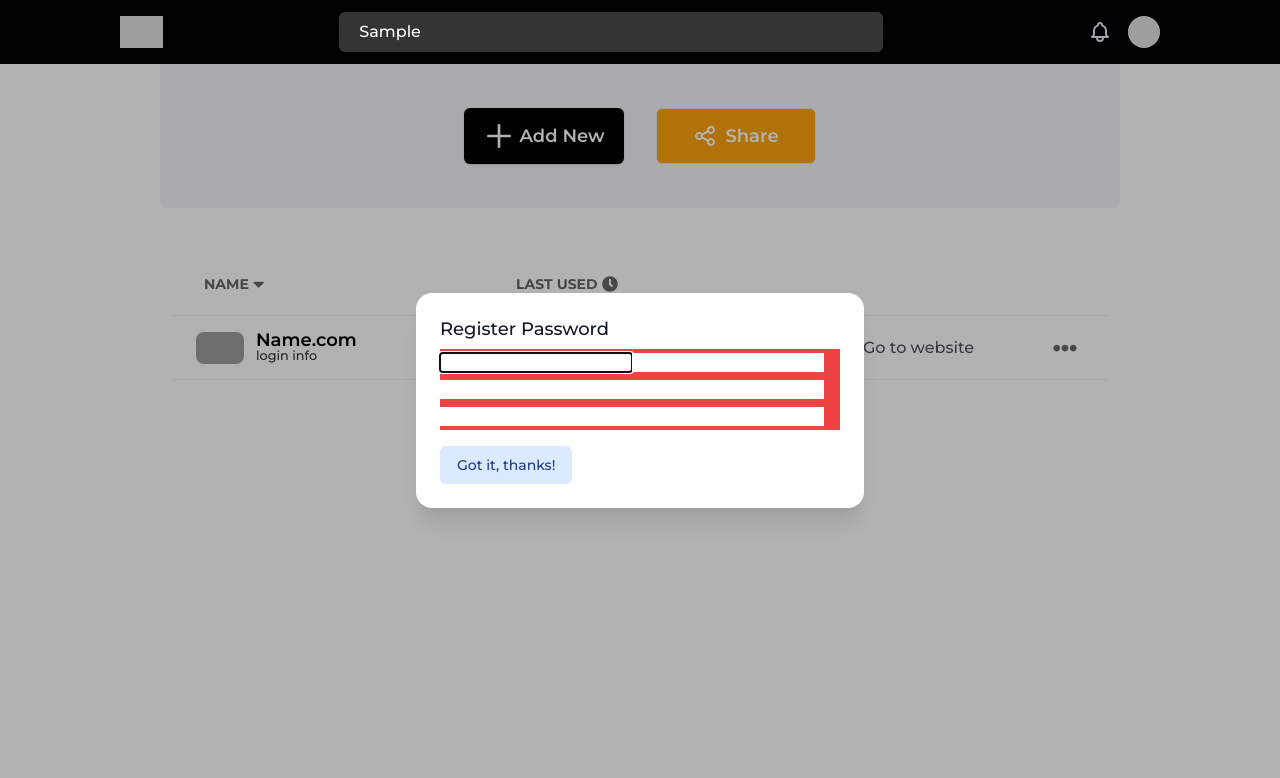
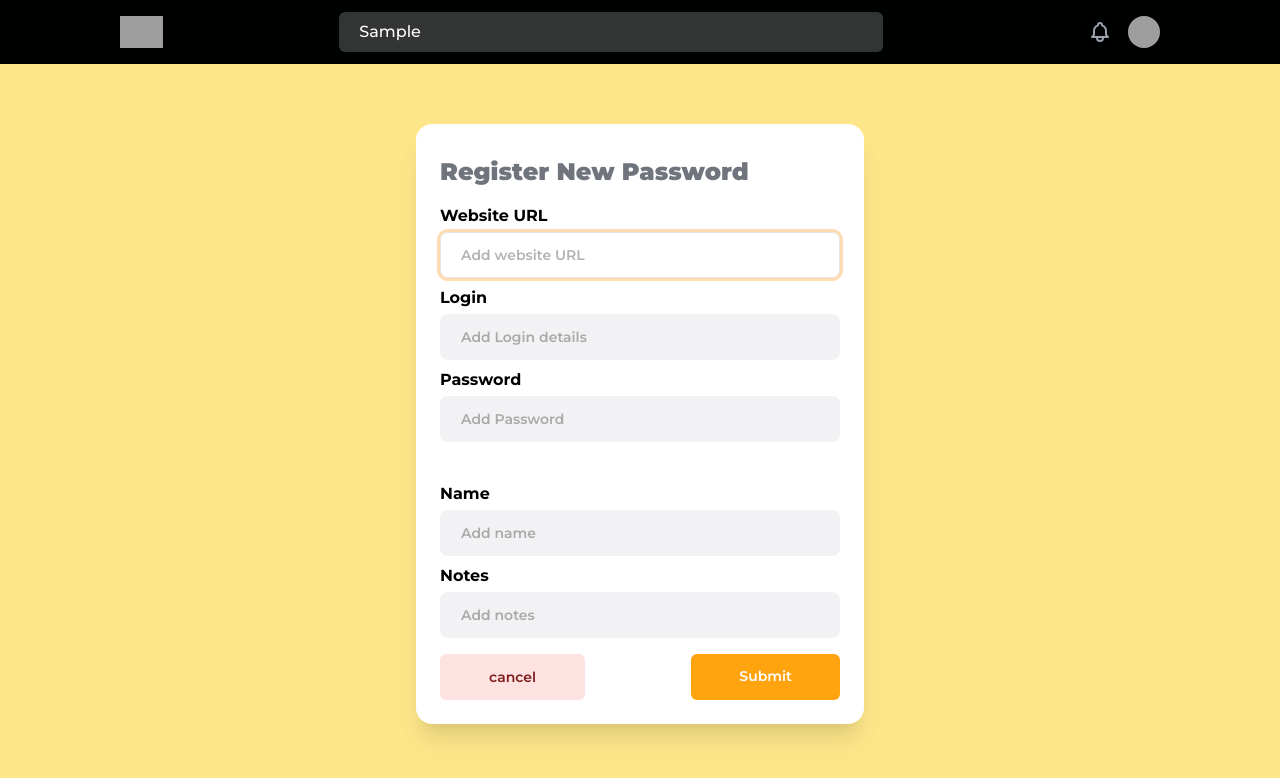
Before and after one commit to priyanshu-kun/Password-Manager, a React (Create React App) app in the folder client/: page / in a window 1280 px wide. Both pictures are taken after typing "Sample" into the empty fields and a click on the button "Add New". Shown: the top 778 px of the page. Built offline with nearby package versions, Linux system fonts and the light colour scheme; grey boxes are pictures that could not be loaded.

Commit message:
complete add new password popup

```diff
--- a/client/src/App.css
+++ b/client/src/App.css
@@ -165,4 +165,22 @@ table {
 
 .hover-ele:hover {
     border: 1px solid rgba(0, 0, 0, 0.1);
+    /* border: 1px solid ; */
 }
+
+.custom-hover-class {
+    border: 1px solid transparent;
+    /* font-size: ; */
+}
+
+.custom-hover-class::placeholder {
+    color: rgba(0, 0, 0, 0.3);
+}
+
+.custom-hover-class:hover,
+.custom-hover-class:focus {
+    transition: all 0.2s ease;
+    background: none;
+    border: 1px solid rgba(0, 0, 0, 0.1);
+    box-shadow: 0 0 0 3px #ff88004d;
+}
--- a/client/src/components/ActionContainer/ActionContainer.jsx
+++ b/client/src/components/ActionContainer/ActionContainer.jsx
@@ -23,13 +23,13 @@ function ActionContainer() {
             <div className="md:container-lg p-3 w-3/4 h-36 rounded-b-lg bg-gray-100 fixed top-16 left-1/2 transform -translate-x-2/4 grid place-items-center z-2">
                 <div className="flex relative z-999">
                     <button onClick={openModal} className="mr-4 w-40 rounded-md h-14 bg-black text-white font-semibold text-lg flex justify-center items-center outline-none shadow hover:opacity-60 transition duration-200"><PlusIcon className="w-8 h-8 mr-1" />Add New</button>
-                    <button className="ml-4 w-40 rounded-md h-14 bg-accent text-white font-semibold text-lg flex justify-center items-center outline-none border hover:opacity-60 transition duration-200"><ShareIcon className="w-6 h-6 mr-2" />Share</button>
+                    <button className="ml-4 w-40 rounded-md h-14 bg-accent text-white font-semibold text-lg flex justify-center items-center outline-none border hover:opacity-60 transition duration-200 opacity-30 pointer-events-none cursor-not-allowed"><ShareIcon className="w-6 h-6 mr-2" />Share</button>
                 </div>
                 <Transition show={open} as={Fragment}>
                     <Dialog
                         as="div"
-                        style={{ background: "rgba(0,0,0,0.3)" }}
-                        className="fixed inset-0 z-10 overflow-y-auto"
+                        // style={{ background: "rgba(0,0,0,0.3)" }}
+                        className="fixed inset-0 z-10 bg-yellow-200 overflow-y-auto"
                         initialFocus={cancelButtonRef}
                         static
                         open={open}
@@ -64,31 +64,54 @@ function ActionContainer() {
                                 leaveFrom="opacity-100 scale-100"
                                 leaveTo="opacity-0 scale-95"
                             >
-                                <div className="inline-block w-full max-w-md p-6 my-8 overflow-hidden text-left align-middle transition-all transform bg-white shadow-xl rounded-2xl">
+                                <div className="inline-block w-full max-w-md p-6 my-8 overflow-hidden text-left align-middle transition-all transform bg-white shadow-xl rounded-2xl mt-20">
                                     <Dialog.Title
                                         as="h3"
-                                        className="text-lg font-medium leading-6 text-gray-900"
+                                        className="text-2xl opacity-60 my-3 font-black leading-6 text-gray-900"
                                     >
-                                        Register Password
+                                        Register New Password
                 </Dialog.Title>
-                                    <div className="mt-2 w-full flex justify-center bg-red-500">
-                                        <form>
-                                            <input className="my-1" type="text" />
-                                            <input className="my-1" type="text" />
-                                            <input className="my-1" type="text" />
-                                            <input className="my-1" type="text" />
-                                            <input className="my-1" type="text" />
-                                            <input className="my-1" type="text" />
+                                    <div className="mt-2 w-full flex justify-center">
+                                        <form className="w-full">
+                                            <label className="block mt-2 w-full" htmlFor="websiteURL">
+                                                <p className="mb-1 font-bold text-base">Website URL</p>
+                                                <input className="w-full font-semibold text-sm rounded-lg py-3 px-5 bg-input_bg outline-none custom-hover-class" type="text" placeholder="Add website URL" id="websiteURL" />
+                                            </label>
+                                            <label className="block mt-2 w-full" htmlFor="login">
+                                                <p className="mb-1 font-bold text-base">Login</p>
+                                                <input className="w-full font-semibold text-sm rounded-lg py-3 px-5 bg-input_bg outline-none custom-hover-class" type="text" placeholder="Add Login details" id="login" />
+                                            </label>
+                                            <label className="block mt-2 w-full" htmlFor="password">
+                                                <p className="mb-1 font-bold text-base">Password</p>
+                                                <input className="w-full font-semibold text-sm rounded-lg py-3 px-5 bg-input_bg outline-none custom-hover-class" type="text" placeholder="Add Password" id="password" />
+                                            </label>
+                                            <br />
+                                            <br />
+                                            <label className="block mt-2 w-full" htmlFor="name">
+                                                <p className="mb-1 font-bold text-base">Name</p>
+                                                <input className="w-full font-semibold text-sm rounded-lg py-3 px-5 bg-input_bg outline-none custom-hover-class" type="text" placeholder="Add name" id="name" />
+                                            </label>
+                                            <label className="block mt-2 w-full" htmlFor="notes">
+                                                <p className="mb-1 font-bold text-base">Notes</p>
+                                                <input className="w-full font-semibold text-sm rounded-lg py-3 px-5 bg-input_bg outline-none custom-hover-class" type="text" placeholder="Add notes" id="notes" />
+                                            </label>
                                         </form>
                                     </div>
 
-                                    <div className="mt-4">
+                                    <div className="mt-4 w-full flex justify-between">
                                         <button
                                             type="button"
-                                            className="inline-flex justify-center px-4 py-2 text-sm font-medium text-blue-900 bg-blue-100 border border-transparent rounded-md hover:bg-blue-200 focus:outline-none focus-visible:ring-2 focus-visible:ring-offset-2 focus-visible:ring-blue-500"
+                                            className="inline-flex justify-center px-12 py-3 text-sm font-semibold text-red-900 bg-red-100 border border-transparent rounded-md hover:bg-red-200 focus:outline-none focus-visible:ring-2 focus-visible:ring-offset-2 focus-visible:ring-red-500"
                                             onClick={closeModal}
                                         >
-                                            Got it, thanks!
+                                            cancel
+                  </button>
+                                        <button
+                                            type="button"
+                                            className="inline-flex justify-center px-12 py-3 text-sm font-semibold text-white bg-accent rounded-md hover:bg-yellow-600 focus:outline-none focus-visible:ring-2 focus-visible:ring-offset-2 focus-visible:ring-yellow-500"
+                                            onClick={closeModal}
+                                        >
+                                            Submit
                   </button>
                                     </div>
                                 </div>
@@ -96,7 +119,6 @@ function ActionContainer() {
                         </div>
                     </Dialog>
                 </Transition>
-                {/* <h1 className="absolute font-black text-5xl text-white z-1">Keep your password secure here.</h1> */}
             </div>
         </>
     )
--- a/client/src/components/ActionContainer/AddPasswordModel.jsx
+++ /dev/null
@@ -1,95 +0,0 @@
-import { Dialog, Transition } from "@headlessui/react";
-import { Fragment, useRef, useEffect, useState } from "react";
-
-export default function MyModal() {
-    const [open, setOpen] = useState(true);
-    const cancelButtonRef = useRef();
-
-    function closeModal() {
-        setOpen(false);
-    }
-
-    function openModal() {
-        setOpen(true);
-    }
-
-    return (
-        <>
-            <div className="fixed inset-0 flex items-center justify-center">
-                <button
-                    type="button"
-                    onClick={openModal}
-                    className="px-4 py-2 text-sm font-medium text-white bg-black rounded-md bg-opacity-20 hover:bg-opacity-30 focus:outline-none focus-visible:ring-2 focus-visible:ring-white focus-visible:ring-opacity-75"
-                >
-                    Open dialog
-        </button>
-            </div>
-            <Transition show={open} as={Fragment}>
-                <Dialog
-                    as="div"
-                    className="fixed inset-0 z-10 overflow-y-auto"
-                    initialFocus={cancelButtonRef}
-                    static
-                    open={open}
-                    onClose={closeModal}
-                >
-                    <div className="min-h-screen px-4 text-center">
-                        <Transition.Child
-                            as={Fragment}
-                            enter="ease-out duration-300"
-                            enterFrom="opacity-0"
-                            enterTo="opacity-100"
-                            leave="ease-in duration-200"
-                            leaveFrom="opacity-100"
-                            leaveTo="opacity-0"
-                        >
-                            <Dialog.Overlay className="fixed inset-0" />
-                        </Transition.Child>
-
-                        {/* This element is to trick the browser into centering the modal contents. */}
-                        <span
-                            className="inline-block h-screen align-middle"
-                            aria-hidden="true"
-                        >
-                            &#8203;
-            </span>
-                        <Transition.Child
-                            as={Fragment}
-                            enter="ease-out duration-300"
-                            enterFrom="opacity-0 scale-95"
-                            enterTo="opacity-100 scale-100"
-                            leave="ease-in duration-200"
-                            leaveFrom="opacity-100 scale-100"
-                            leaveTo="opacity-0 scale-95"
-                        >
-                            <div className="inline-block w-full max-w-md p-6 my-8 overflow-hidden text-left align-middle transition-all transform bg-white shadow-xl rounded-2xl">
-                                <Dialog.Title
-                                    as="h3"
-                                    className="text-lg font-medium leading-6 text-gray-900"
-                                >
-                                    Payment successful
-                </Dialog.Title>
-                                <div className="mt-2">
-                                    <p className="text-sm text-gray-500">
-                                        Your payment has been successfully submitted. We’ve sent
-                                        your an email with all of the details of your order.
-                  </p>
-                                </div>
-
-                                <div className="mt-4">
-                                    <button
-                                        type="button"
-                                        className="inline-flex justify-center px-4 py-2 text-sm font-medium text-blue-900 bg-blue-100 border border-transparent rounded-md hover:bg-blue-200 focus:outline-none focus-visible:ring-2 focus-visible:ring-offset-2 focus-visible:ring-blue-500"
-                                        onClick={closeModal}
-                                    >
-                                        Got it, thanks!
-                  </button>
-                                </div>
-                            </div>
-                        </Transition.Child>
-                    </div>
-                </Dialog>
-            </Transition>
-        </>
-    );
-}
--- a/client/src/components/navbar/Profile/Profile.jsx
+++ b/client/src/components/navbar/Profile/Profile.jsx
@@ -72,7 +72,7 @@ function Profile() {
                                             href="http://blank"
                                             className={classNames(
                                                 active ? 'bg-gray-100' : '',
-                                                'block px-4 py-2 text-gray-700 py-3 rounded flex items-center justify-start box-border'
+                                                'block px-4 py-2 text-gray-700 py-3 rounded flex items-center justify-start box-border opacity-30 pointer-events-none'
                                             )}
                                         >
                                             <FontAwesomeIcon className="text-xl mr-3 text-accent" icon={faUserSecret} /><span className="text-sm font-semibold opacity-80">Secure Notes</span>
@@ -85,7 +85,7 @@ function Profile() {
                                             href="http://blank"
                                             className={classNames(
                                                 active ? 'bg-gray-100' : '',
-                                                'block px-4 py-2 text-gray-700 py-3 rounded flex items-center justify-start box-border'
+                                                'block px-4 py-2 text-gray-700 py-3 rounded flex items-center justify-start box-border opacity-30 cursor-not-allowed pointer-events-none'
                                             )}
                                         >
                                             <FontAwesomeIcon className="text-xl mr-3 text-accent" icon={faInfoCircle} /><span className="text-sm font-semibold  opacity-80">Personal Info</span>
--- a/client/tailwind.config.js
+++ b/client/tailwind.config.js
@@ -13,7 +13,8 @@ module.exports = {
         accent: "#ffa30e",
         dark: '#000101',
         altDark: '#191918',
-        hover: "#d68400"
+        hover: "#d68400",
+        input_bg: '#F2F2F4'
       },
       zIndex: {
         '1': '1',
@@ -29,6 +30,9 @@ module.exports = {
       },
       fontSize: {
         "xxs": '0.8rem'
+      },
+      boxShadow: {
+        hover_sh: '0 0 0 3px #ff88004d'
       }
     }
   },
```
